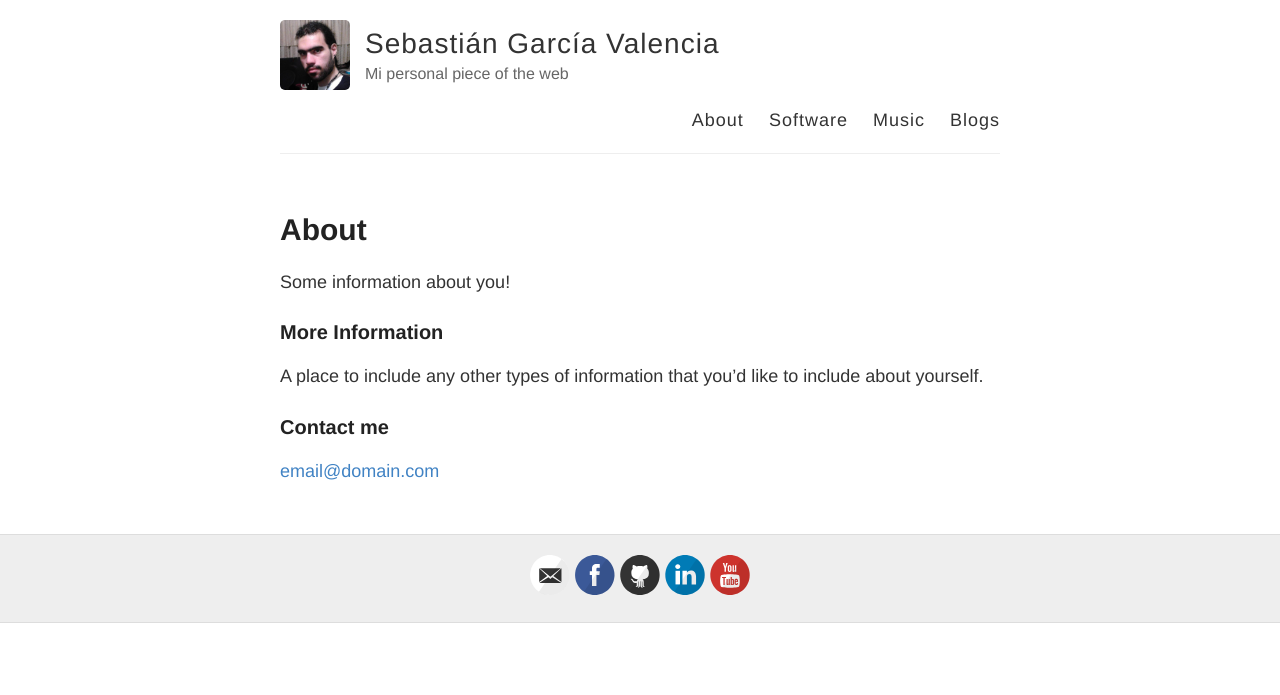
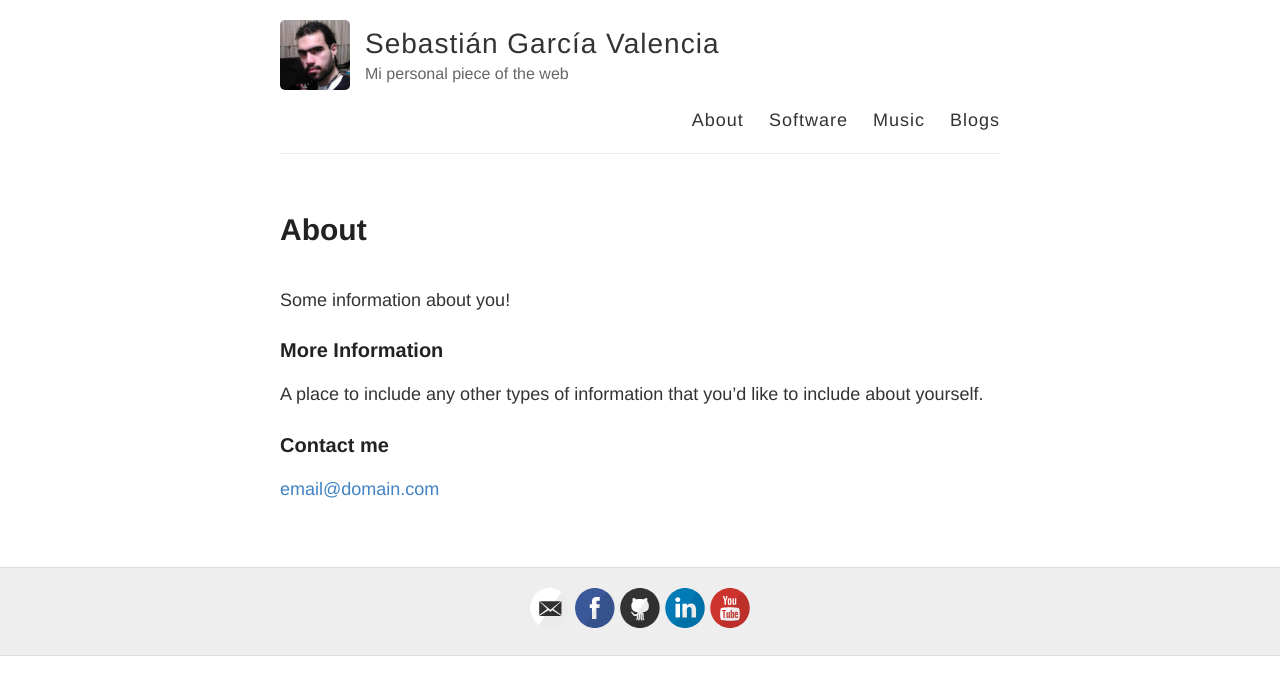
Before and after one commit to sebasgverde/sebasgverde.github.io, a Jekyll site: the page built from about.md, in a window 1280 px wide. Shown: the top 695 px of the page. Built offline with Jekyll 4.4.1, drawn with Linux system fonts in a browser that asks for light colours.

Commit message:
Update page.html

```diff
--- a/_layouts/page.html
+++ b/_layouts/page.html
@@ -1,12 +1,23 @@
 ---
 layout: default
 ---
+<div class="post">
 
-<article class="page">
+  <header class="post-header">
+    <h1 class="post-title">{{ page.title }}</h1>
+    <h5 class="post-description">{{ page.description }}</h5>
+  </header>
 
-  <h1>{{ page.title }}</h1>
+  <article class="post-content {{page.title}} clearfix">
+    {{ content }}
+  </article>
 
-  <div class="entry">
-    {{ content }}
-  </div>
-</article>
+  {% if page.news %}
+    {% include news.html %}
+  {% endif %}
+
+  {% if page.social %}
+    {% include social.html %}
+  {% endif %}
+
+</div>
```
